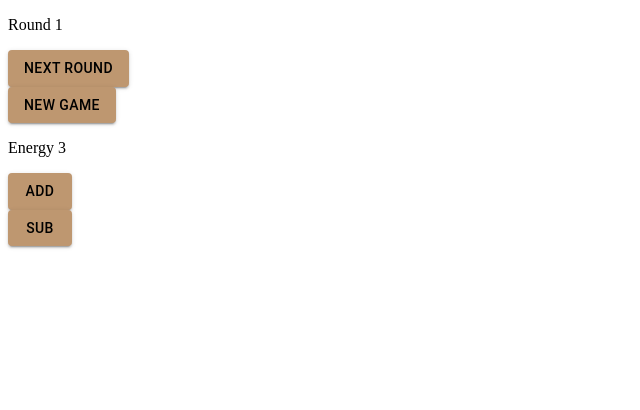
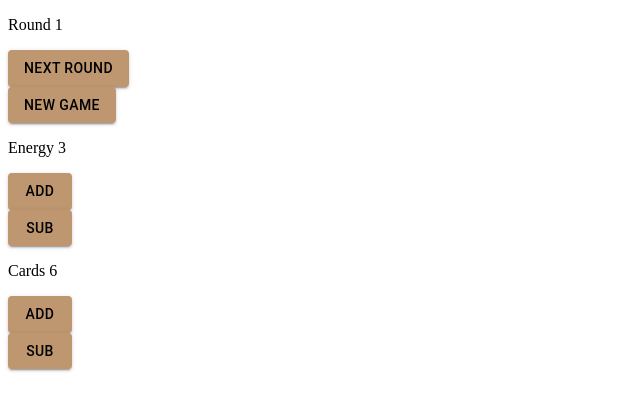
Before and after one commit to MijaelFV/axie-counter, a React (Create React App) app: page / in a window 1280 px wide. Shown: the top 410 px of the page, without its empty margins (0-640 px from the left). Built offline with nearby package versions, Linux system fonts and the light colour scheme; the HTML template or start-up script is replaced by a standard one.

Commit message:
Card counter
Card counter created

```diff
--- a/src/pages/Main/MainScreen.js
+++ b/src/pages/Main/MainScreen.js
@@ -1,16 +1,19 @@
 import React, { useState } from 'react';
+import Cards from './components/Cards';
 import Energys from './components/Energys';
 import Rounds from './components/Rounds';
 
 export function MainScreen() {
   const [energy, setEnergy] = useState(3)
   const [round, setRound] = useState(1)
+  const [card, setCard] = useState(6)
 
   return (
     <div className="w-full h-full bg-gray-900 flex justify-center items-center">
       <div className="w-80 h-80 bg-white rounded-2xl flex flex-col items-center">
-        <Rounds setEnergy={setEnergy} round={round} setRound={setRound} />
+        <Rounds setEnergy={setEnergy} round={round} setRound={setRound} setCard={setCard}/>
         <Energys energy={energy} setEnergy={setEnergy} />
+        <Cards card={card} setCard={setCard} />
       </div>
     </div>
   );
--- /dev/null
+++ b/src/pages/Main/components/Cards.js
@@ -0,0 +1,33 @@
+import React from 'react';
+import { Button } from '@mui/material';
+
+function Cards({card, setCard}) {
+
+    function addCard() {
+        setCard(prevState => prevState + 1);
+      };
+
+    function subCard() {
+        setCard(prevState => prevState - 1);
+    };
+
+    return (
+        <>
+            <p className="text-gray-900 text-3xl mb-2 mt-9">Cards {card}</p>
+            <div className="flex">
+            <Button
+                variant="contained"
+                onClick={addCard}
+            >ADD</Button>
+            <div className="w-1"/>
+            <Button
+                disabled={card === 0}
+                variant="contained"
+                onClick={subCard}
+            >SUB</Button>
+            </div>
+        </>
+    );
+};
+
+export default Cards;
--- a/src/pages/Main/components/Rounds.js
+++ b/src/pages/Main/components/Rounds.js
@@ -1,15 +1,17 @@
 import { Button } from '@mui/material';
 import React from 'react'
 
-function Rounds({setEnergy, round, setRound}) {
+function Rounds({setEnergy, round, setRound, setCard}) {
     function addRound() {
         setRound(prevState => prevState + 1)
         setEnergy(prevState => prevState + 2)
+        setCard(prevState => prevState + 3)
     }
 
     function newGame() {
         setRound(1)
         setEnergy(3)
+        setCard(6)
     }
 
     return (
```
Also changed, not shown: 1 other file (tests, documents, lock files or other folders).
